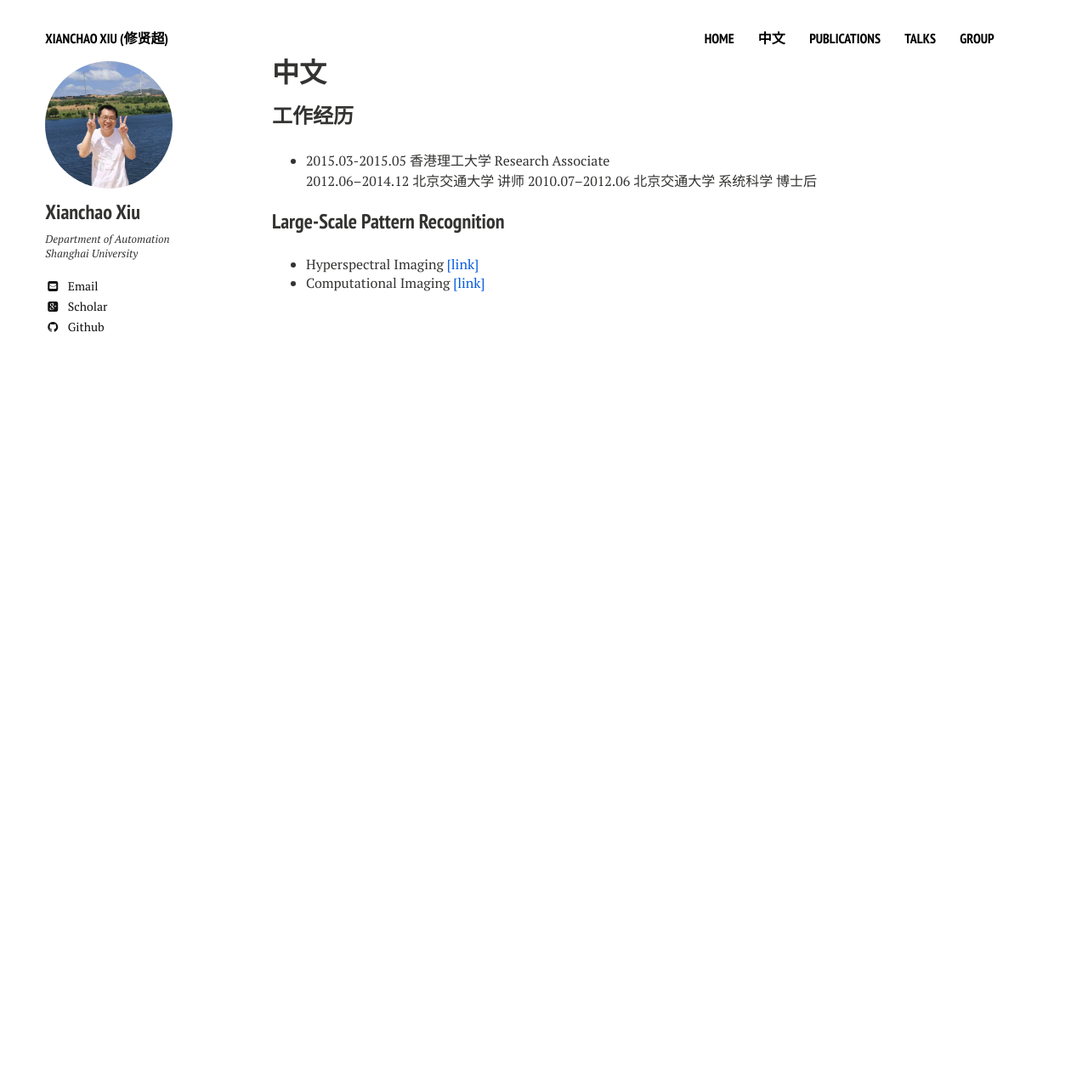
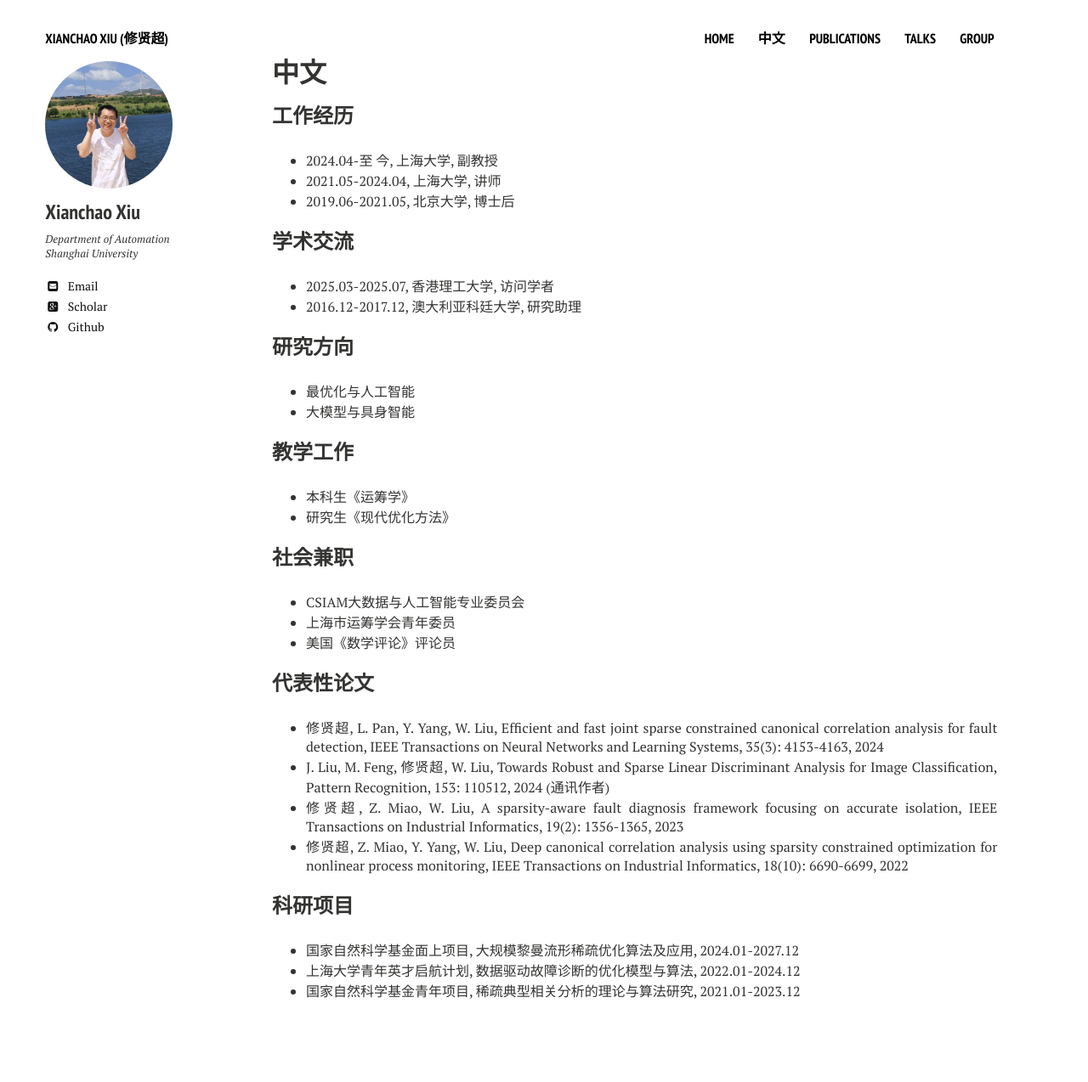
Before and after one commit to xianchaoxiu/xianchaoxiu.github.io, a Jekyll site: the page built from 中文/index.md, in a window 1280 px wide. Shown: the whole page at 85% size. Built offline with Jekyll 4.4.1, drawn with Linux system fonts in a browser that asks for light colours; nearby versions of some CDN libraries; before the commit the page ends 900 px from its top, so only the background shows below that.

Commit message:
Update index.md

```diff
--- a/中文/index.md
+++ b/中文/index.md
@@ -9,13 +9,39 @@ share: false
 
 
 ### 工作经历
+* 2024.04-至 今, 上海大学, 副教授 <br>
+* 2021.05-2024.04, 上海大学, 讲师 <br>
+* 2019.06-2021.05, 北京大学, 博士后 <br>
 
-* 2015.03-2015.05 香港理工大学 Research Associate<br>
-2012.06--2014.12 北京交通大学 讲师
-2010.07--2012.06 北京交通大学 系统科学 博士后
+### 学术交流
+ * 2025.03-2025.07, 香港理工大学, 访问学者 <br>
+ * 2016.12-2017.12, 澳大利亚科廷大学, 研究助理 <br>
 
 
-### Large-Scale Pattern Recognition
+### 研究方向
+* 最优化与人工智能 <br>
+* 大模型与具身智能 <br>
 
-* Hyperspectral Imaging <a href="https://github.com/xianchaoxiu/Hyperspectral-Imaging" class="textlink" target="_blank">[link]</a>
-* Computational Imaging <a href="https://github.com/xianchaoxiu/Computational-Imaging" class="textlink" target="_blank">[link]</a>
+
+### 教学工作
+* 本科生《运筹学》 <br>
+* 研究生《现代优化方法》 <br>
+
+### 社会兼职
+* CSIAM大数据与人工智能专业委员会 <br>
+* 上海市运筹学会青年委员 <br>
+* 美国《数学评论》评论员 <br>
+
+
+### 代表性论文
+ * 修贤超, L. Pan, Y. Yang, W. Liu, Efficient and fast joint sparse constrained canonical correlation analysis for fault detection, IEEE Transactions on Neural Networks and Learning Systems, 35(3): 4153-4163, 2024 <br>
+ * J. Liu, M. Feng, 修贤超, W. Liu, Towards Robust and Sparse Linear Discriminant Analysis for Image Classification, Pattern Recognition, 153: 110512, 2024 (通讯作者)<br>
+ * 修贤超, Z. Miao, W. Liu, A sparsity-aware fault diagnosis framework focusing on accurate isolation, IEEE Transactions on Industrial Informatics, 19(2): 1356-1365, 2023 <br>
+ * 修贤超, Z. Miao, Y. Yang, W. Liu, Deep canonical correlation analysis using sparsity constrained optimization for nonlinear process monitoring, IEEE Transactions on Industrial Informatics, 18(10): 6690-6699, 2022<br>
+
+
+
+### 科研项目
+* 国家自然科学基金面上项目, 大规模黎曼流形稀疏优化算法及应用, 2024.01-2027.12 <br>
+* 上海大学青年英才启航计划, 数据驱动故障诊断的优化模型与算法, 2022.01-2024.12 <br>
+* 国家自然科学基金青年项目, 稀疏典型相关分析的理论与算法研究, 2021.01-2023.12 <br>
```
